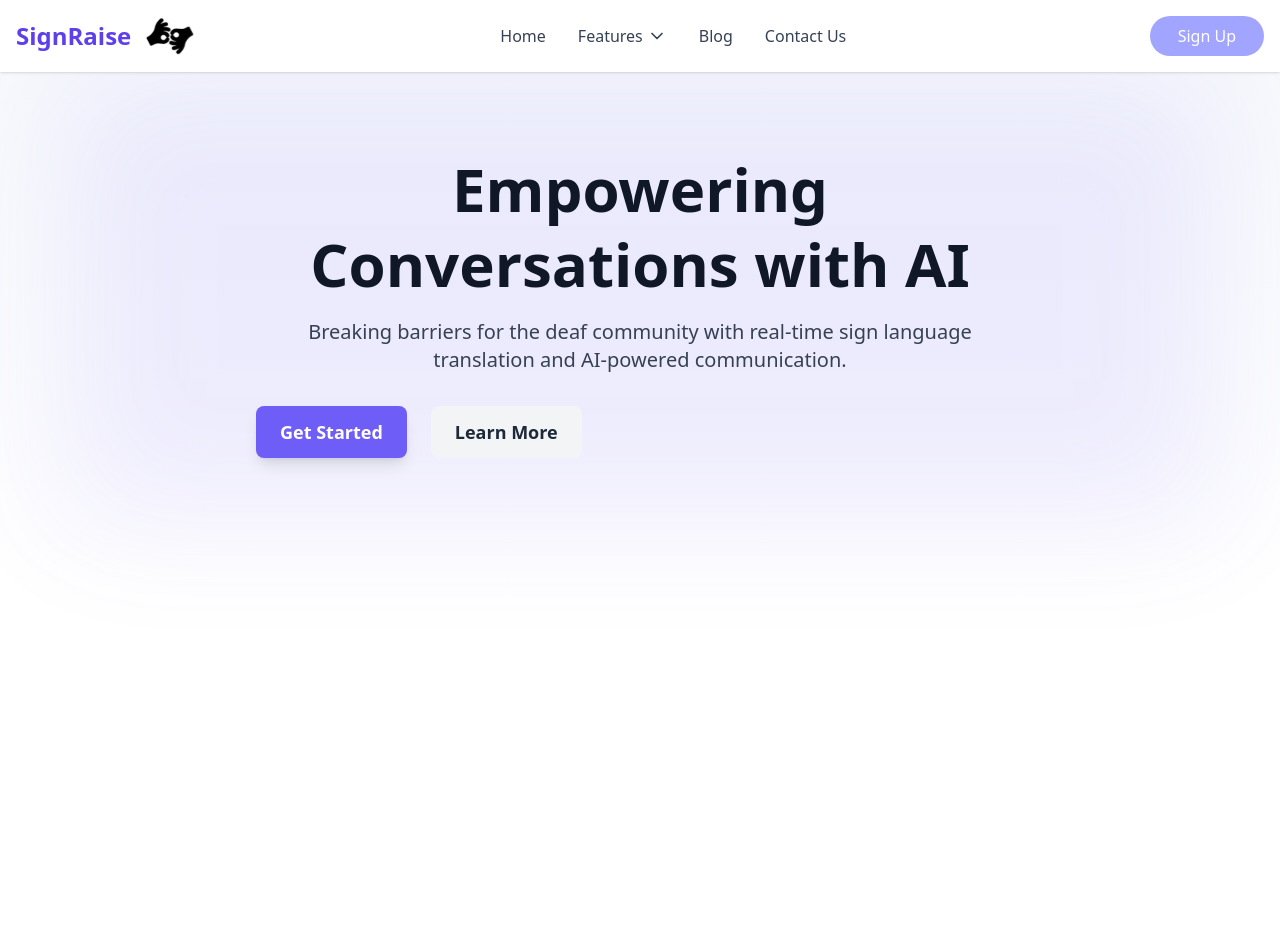
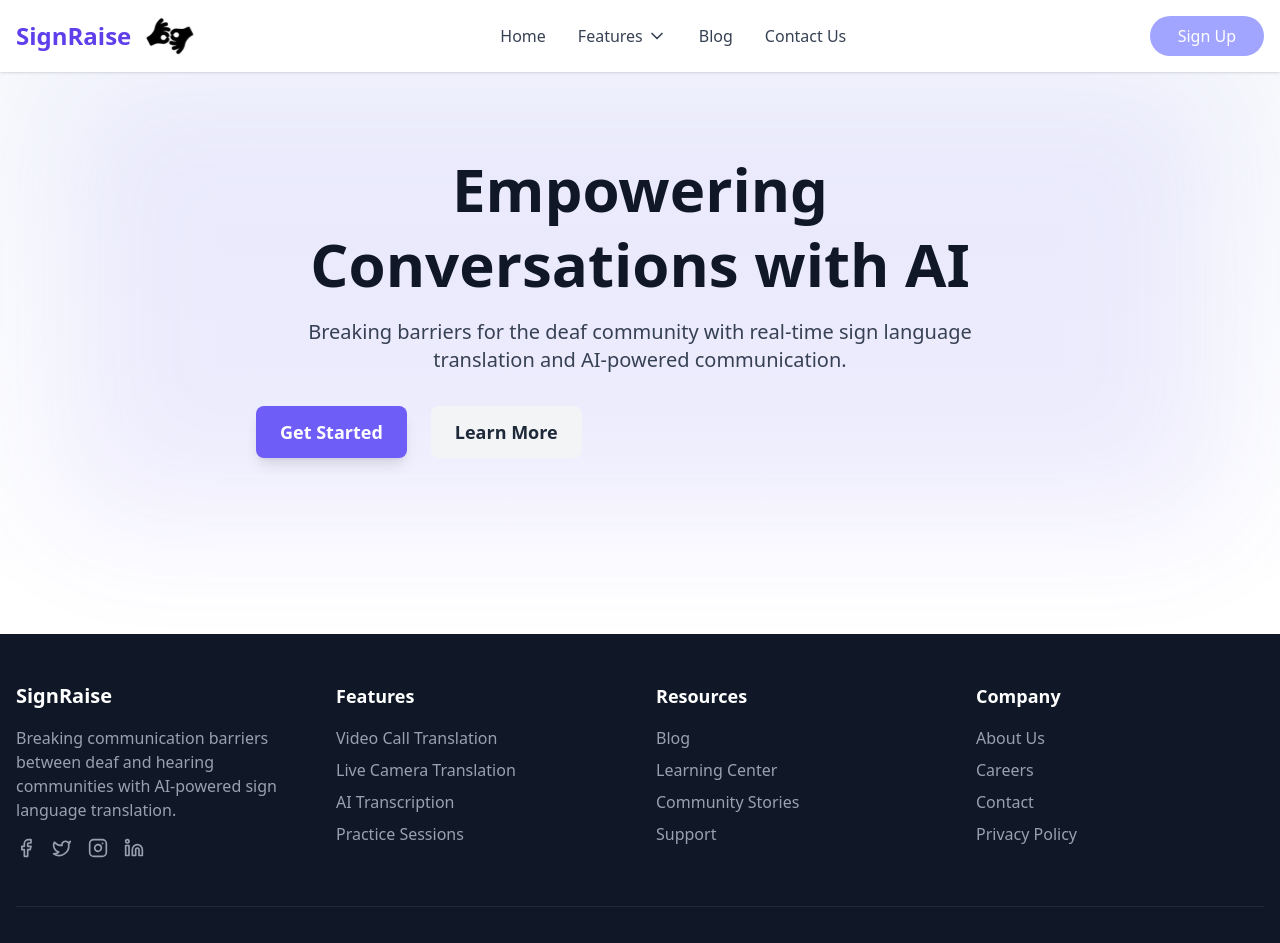
Before and after one commit to youssef-elmelegy/Sign-raise, a Nuxt app in the folder front/: page / in a window 1280 px wide. Shown: the top 943 px of the page. Before the commit the page ends 800 px from the top, so only its background shows below. Built offline with nearby package versions, Linux system fonts and the light colour scheme; no server answers.

Commit message:
feat: footer

```diff
--- a/front/app.vue
+++ b/front/app.vue
@@ -4,6 +4,7 @@
         <main class="flex-grow">
             <NuxtPage />
         </main>
+        <AppFooter />
     </div>
 </template>
 
--- /dev/null
+++ b/front/components/AppFooter.vue
@@ -0,0 +1,88 @@
+<template>
+    <footer class="bg-gray-900 text-white py-12 mt-8">
+        <div class="container mx-auto px-4">
+            <div class="grid grid-cols-1 md:grid-cols-4 gap-8">
+                <div>
+                    <h3 class="text-xl font-bold mb-4">SignRaise</h3>
+                    <p class="text-gray-400 mb-4">
+                        Breaking communication barriers between deaf and hearing communities with AI-powered sign
+                        language translation.
+                    </p>
+                    <!-- TODO: use NuxtLink instead and discuss where the links leads to ولا نلغيها ? -->
+                    <div class="flex space-x-4">
+                        <a href="#" class="text-gray-400 hover:text-white transition">
+                            <svg xmlns="http://www.w3.org/2000/svg" width="20" height="20" viewBox="0 0 24 24"
+                                fill="none" stroke="currentColor" stroke-width="2" stroke-linecap="round"
+                                stroke-linejoin="round" class="lucide lucide-facebook">
+                                <path d="M18 2h-3a5 5 0 0 0-5 5v3H7v4h3v8h4v-8h3l1-4h-4V7a1 1 0 0 1 1-1h3z" />
+                            </svg>
+                        </a>
+                        <a href="#" class="text-gray-400 hover:text-white transition">
+                            <svg xmlns="http://www.w3.org/2000/svg" width="20" height="20" viewBox="0 0 24 24"
+                                fill="none" stroke="currentColor" stroke-width="2" stroke-linecap="round"
+                                stroke-linejoin="round" class="lucide lucide-twitter">
+                                <path
+                                    d="M22 4s-.7 2.1-2 3.4c1.6 10-9.4 17.3-18 11.6 2.2.1 4.4-.6 6-2C3 15.5.5 9.6 3 5c2.2 2.6 5.6 4.1 9 4-.9-4.2 4-6.6 7-3.8 1.1 0 3-1.2 3-1.2z" />
+                            </svg>
+                        </a>
+                        <a href="#" class="text-gray-400 hover:text-white transition">
+                            <svg xmlns="http://www.w3.org/2000/svg" width="20" height="20" viewBox="0 0 24 24"
+                                fill="none" stroke="currentColor" stroke-width="2" stroke-linecap="round"
+                                stroke-linejoin="round" class="lucide lucide-instagram">
+                                <rect width="20" height="20" x="2" y="2" rx="5" ry="5" />
+                                <path d="M16 11.37A4 4 0 1 1 12.63 8 4 4 0 0 1 16 11.37z" />
+                                <line x1="17.5" x2="17.51" y1="6.5" y2="6.5" />
+                            </svg>
+                        </a>
+                        <a href="#" class="text-gray-400 hover:text-white transition">
+                            <svg xmlns="http://www.w3.org/2000/svg" width="20" height="20" viewBox="0 0 24 24"
+                                fill="none" stroke="currentColor" stroke-width="2" stroke-linecap="round"
+                                stroke-linejoin="round" class="lucide lucide-linkedin">
+                                <path
+                                    d="M16 8a6 6 0 0 1 6 6v7h-4v-7a2 2 0 0 0-2-2 2 2 0 0 0-2 2v7h-4v-7a6 6 0 0 1 6-6z" />
+                                <rect width="4" height="12" x="2" y="9" />
+                                <circle cx="4" cy="4" r="2" />
+                            </svg>
+                        </a>
+                    </div>
+                </div>
+
+                <div>
+                    <h4 class="text-lg font-semibold mb-4">Features</h4>
+                    <ul class="space-y-2">
+                        <li><a href="#" class="text-gray-400 hover:text-white transition">Video Call Translation</a>
+                        </li>
+                        <li><a href="#" class="text-gray-400 hover:text-white transition">Live Camera Translation</a>
+                        </li>
+                        <li><a href="#" class="text-gray-400 hover:text-white transition">AI Transcription</a></li>
+                        <li><a href="#" class="text-gray-400 hover:text-white transition">Practice Sessions</a></li>
+                    </ul>
+                </div>
+
+                <div>
+                    <h4 class="text-lg font-semibold mb-4">Resources</h4>
+                    <ul class="space-y-2">
+                        <li><a href="#" class="text-gray-400 hover:text-white transition">Blog</a></li>
+                        <li><a href="#" class="text-gray-400 hover:text-white transition">Learning Center</a></li>
+                        <li><a href="#" class="text-gray-400 hover:text-white transition">Community Stories</a></li>
+                        <li><a href="#" class="text-gray-400 hover:text-white transition">Support</a></li>
+                    </ul>
+                </div>
+
+                <div>
+                    <h4 class="text-lg font-semibold mb-4">Company</h4>
+                    <ul class="space-y-2">
+                        <li><a href="#" class="text-gray-400 hover:text-white transition">About Us</a></li>
+                        <li><a href="#" class="text-gray-400 hover:text-white transition">Careers</a></li>
+                        <li><a href="#" class="text-gray-400 hover:text-white transition">Contact</a></li>
+                        <li><a href="#" class="text-gray-400 hover:text-white transition">Privacy Policy</a></li>
+                    </ul>
+                </div>
+            </div>
+
+            <div class="border-t border-gray-800 mt-12 pt-8 text-center text-gray-400">
+                <p>&copy; 2025 SignRaise. All rights reserved.</p>
+            </div>
+        </div>
+    </footer>
+</template>
```
